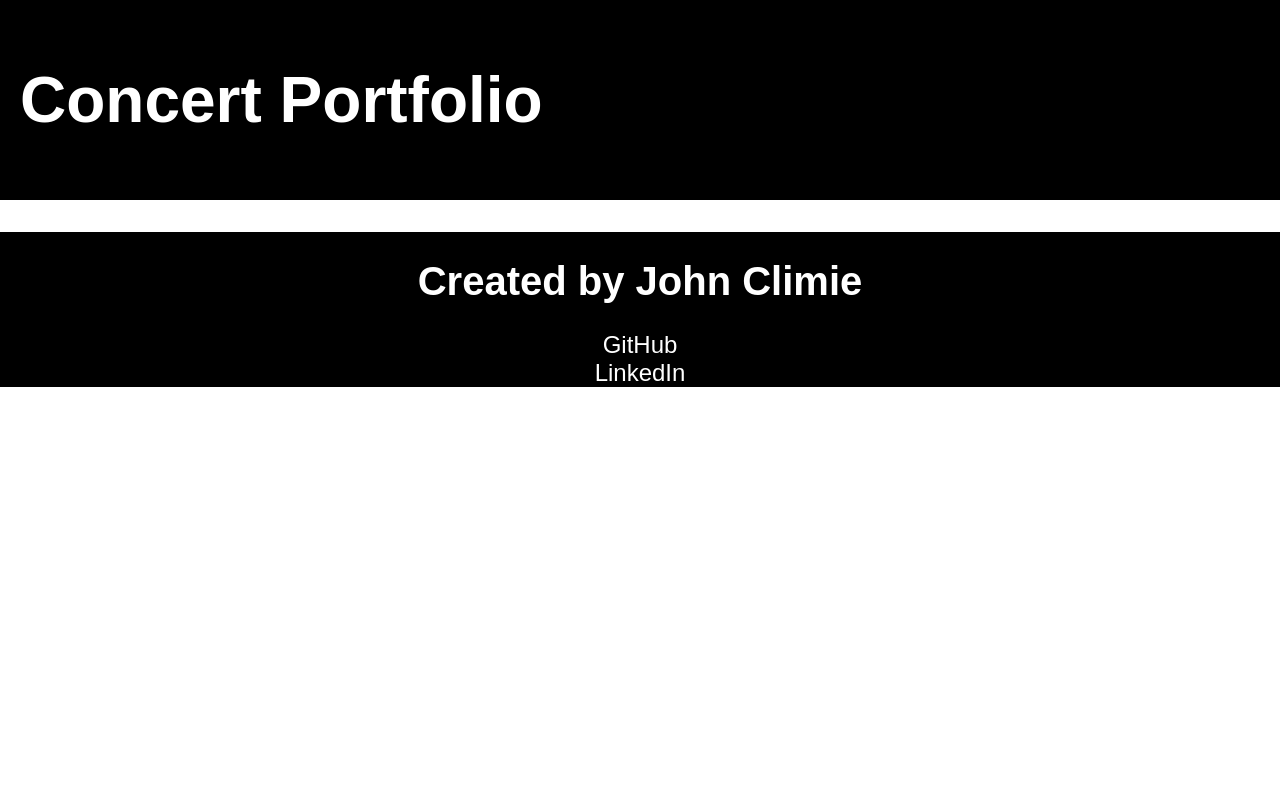
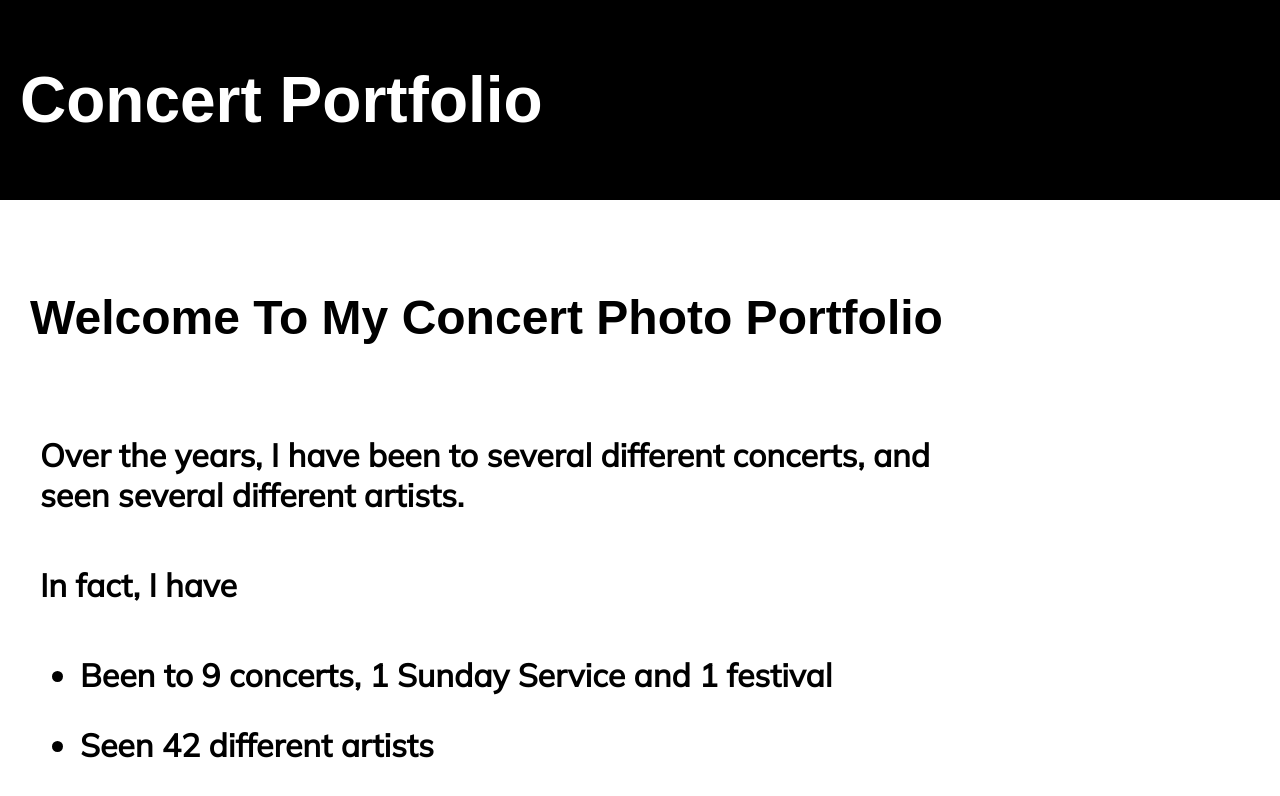
Before and after one commit to johnclimie/concertportfolio, a React (Create React App) app: page / in a window 1280 px wide. Shown: the top 796 px of the page. Built offline with nearby package versions, Linux system fonts and the light colour scheme; a web font is replaced by a local one.

Commit message:
HashRouter troubleshooting

```diff
--- a/src/App.js
+++ b/src/App.js
@@ -1,4 +1,4 @@
-import { BrowserRouter, Routes, Route } from 'react-router-dom';
+import { HashRouter as Router, Routes, Route } from 'react-router-dom';
 import './style.css'
 import Home from './pages/Home';
 import EventPage from './pages/EventPage';
@@ -10,21 +10,21 @@ function App() {
     <div className="App">
         <>
             <nav id='header'>
-            <a href="/conertportfolio" id='home-link'>
+            <a href="/" id='home-link'>
                 <h1 id='page-title'>Concert Portfolio</h1>
             </a>
             </nav>
 
             {/* Sets up routes */}
-            <BrowserRouter>
+            <Router>
               <Routes>
-                <Route path='/concertportfolio' element={<Home />} />
+                <Route index element={<Home />} />
                 {/* Maps over events from musicEvents object and creates a route based on each event */}
                 {musicEvents.map((musicEvent) => {
-                return <Route path={musicEvent.path} element={<EventPage />} key={Math.random()} />
+                return <Route exact path={musicEvent.path} element={<EventPage />} key={Math.random()} />
                 })}
               </Routes>
-            </BrowserRouter>
+            </Router>
         </>
 
         <footer id='footer'>
```
